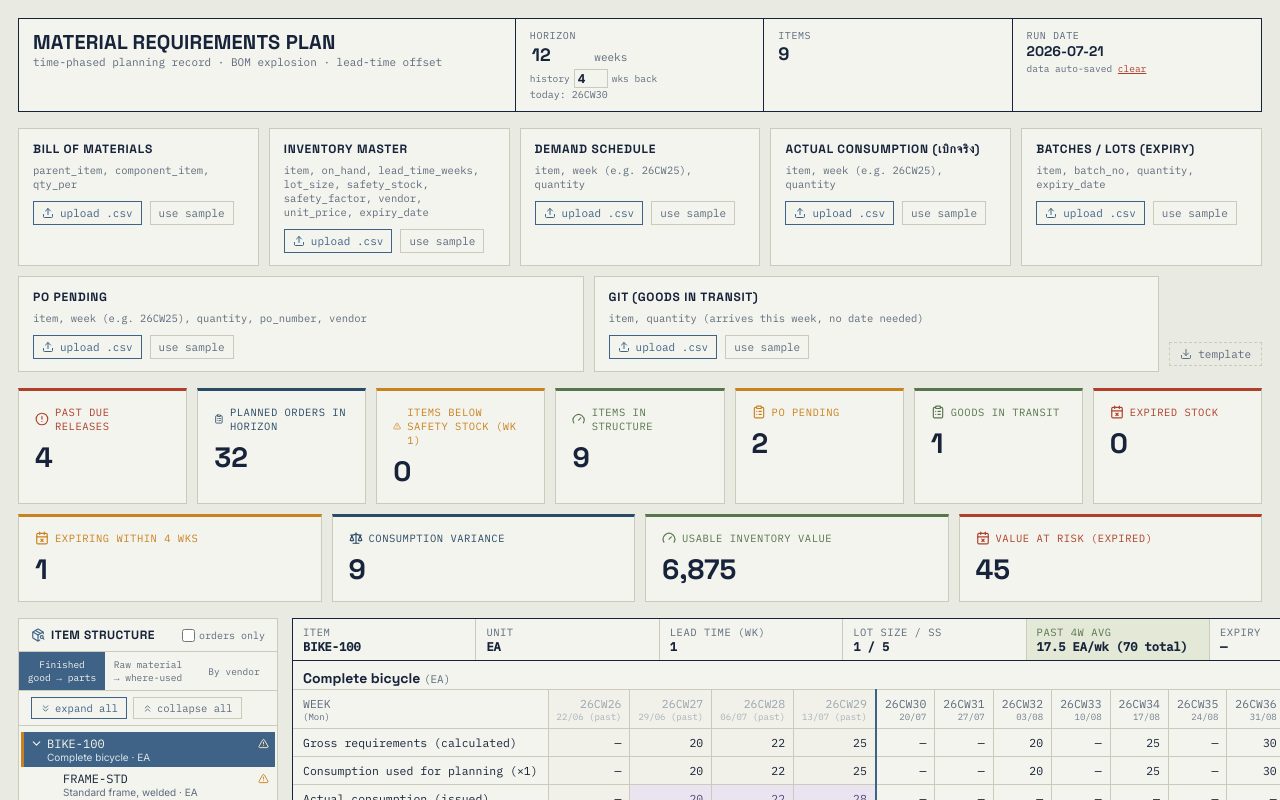
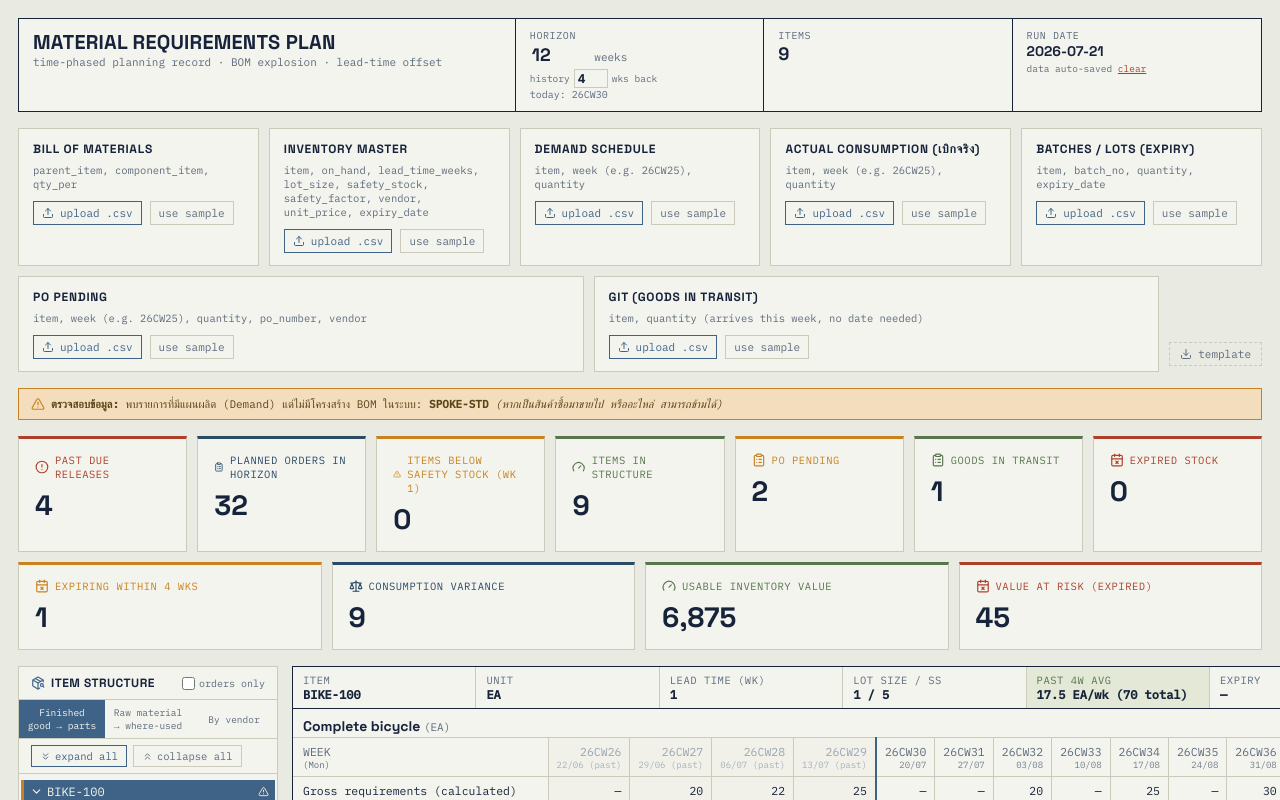
Before and after one commit to teeraponghf-cmd/MRP-Dashbboard1, a React (Vite) app: page / in a window 1280 px wide. Shown: the top 800 px of the page. Built offline with nearby package versions, Linux system fonts and the light colour scheme.

Commit message:
Update MRPDashboard.jsx

```diff
--- a/src/MRPDashboard.jsx
+++ b/src/MRPDashboard.jsx
@@ -189,12 +189,44 @@ function runMRP({ bom, inventory, demand, poPending, git, actualConsumption, bat
     }
   });
 
+  const demandItemsSet = new Set();
+
   const allItems = new Set([
     ...Object.keys(invByItem),
-    ...(demand || []).map(r => String(extract(r, "item", ["item", "part", "รหัส"], ["item"]) || "").trim().toUpperCase()).filter(Boolean),
+    ...(demand || []).map(r => {
+      let rawItem = extract(r, "item", ["item", "part", "รหัส"], ["item"]);
+      let rawQty = extract(r, "quantity", ["quantity", "qty", "amount", "จำนวน"], ["qty", "quant"]);
+      if (rawItem) {
+        let it = String(rawItem).trim().toUpperCase();
+        if (toNum(rawQty) > 0) demandItemsSet.add(it); // จับตาดูไอเทมที่มี Demand ยอด > 0
+        return it;
+      }
+      return "";
+    }).filter(Boolean),
     ...Object.keys(childrenOf),
     ...Object.keys(parentsOf),
   ]);
+
+  // --- DATA VALIDATION (ตรวจสอบข้อมูล) ---
+  const warnings = {
+    demandWithoutBOM: [],
+    missingInventory: []
+  };
+
+  // 1. หาไอเทมที่อยู่ใน Demand แต่ไม่มี BOM (อาจจะเป็น Order วัตถุดิบตรงๆ หรือลืมใส่ BOM FG)
+  Array.from(demandItemsSet).forEach(item => {
+    if (!childrenOf[item] || childrenOf[item].length === 0) {
+      warnings.demandWithoutBOM.push(item);
+    }
+  });
+
+  // 2. หาไอเทมที่อยู่ในโครงสร้าง MRP แต่หาในไฟล์ Inventory ไม่เจอ
+  Array.from(allItems).forEach(item => {
+    if (!invByItem[item]) {
+      warnings.missingInventory.push(item);
+    }
+  });
+  // ----------------------------------------
 
   const level = {};
   allItems.forEach((it) => (level[it] = 0));
@@ -372,17 +404,13 @@ function runMRP({ bom, inventory, demand, poPending, git, actualConsumption, bat
       let proj = onHandPrev + sr[i] - consumption[i];
       let ordered = 0;
 
-      // 1. ตรวจสอบว่ามีการแก้ไข Manual Override สำหรับ Release ที่จะมาส่งในสัปดาห์นี้หรือไม่
       const releaseIdx = i - leadTime;
       const overrideKey = `${item}::${releaseIdx}`;
 
       if (planOverrides && planOverrides[overrideKey] !== undefined) {
-         // ถ้ายูสเซอร์กรอก Override เข้ามา ให้ยึดตามตัวเลขของยูสเซอร์เป็นหลัก (สะท้อน Proj On Hand ทันที)
          ordered = planOverrides[overrideKey];
       } else {
-         // 2. ถ้าไม่มีการ Override ให้คำนวณ Shortage สั่งของอัตโนมัติตามปกติ
          if (proj < safety) {
-           // ป้องกันของ Past-due ตีกัน: ถ้ายูสเซอร์ Override สัปดาห์ปัจจุบัน (HW) ไปแล้ว จะหยุดสร้าง order ย้อนหลังเวทมนตร์ให้
            if (releaseIdx < HW && planOverrides && planOverrides[`${item}::${HW}`] !== undefined) {
                ordered = 0;
            } else {
@@ -395,12 +423,10 @@ function runMRP({ bom, inventory, demand, poPending, git, actualConsumption, bat
       plannedReceipt[i] = ordered;
       proj += ordered;
       projOnHand[i] = proj;
-      // Net Req แสดงยอดขาดจริงก่อนที่จะรับของเข้า
       netReq[i] = Math.max(0, safety - (onHandPrev + sr[i] - consumption[i]));
       onHandPrev = proj;
     }
 
-    // คำนวณ Planned Release ตามปกติ
     const calcPlannedRelease = new Array(totalCols).fill(0);
     for (let fi = 0; fi < horizon; fi++) {
       const i = HW + fi;
@@ -415,13 +441,11 @@ function runMRP({ bom, inventory, demand, poPending, git, actualConsumption, bat
       }
     }
 
-    // สร้างตาราง Final Planned Release เพื่อส่งต่อยอด Override ให้ชิ้นส่วนลูก
     const finalPlannedRelease = calcPlannedRelease.map((v, idx) => {
       const key = `${item}::${idx}`;
       return planOverrides && planOverrides[key] !== undefined ? planOverrides[key] : v;
     });
 
-    // กระจายแผนไปยังชิ้นส่วนลูก (Dependent Demand)
     const kids = childrenOf[item] || [];
     kids.forEach(({ component, qty_per }) => {
       grossReq[component] = grossReq[component] || new Array(totalCols).fill(0);
@@ -486,7 +510,7 @@ function runMRP({ bom, inventory, demand, poPending, git, actualConsumption, bat
     };
   });
 
-  return { weeks, weekLabels, weekDates, weekMondayDates, records, order, childrenOf, historyWeeks: HW };
+  return { weeks, weekLabels, weekDates, weekMondayDates, records, order, childrenOf, historyWeeks: HW, warnings };
 }
 
 // ---------- Storage adapter ----------
@@ -1242,7 +1266,7 @@ export default function MRPDashboard() {
     });
   }, []);
 
-  const { weeks, weekLabels, weekDates, records, order, childrenOf } = useMemo(
+  const { weeks, weekLabels, weekDates, records, order, childrenOf, warnings } = useMemo(
     () => runMRP({ bom, inventory, demand, poPending: scheduledReceiptsPO, git: scheduledReceiptsGIT, actualConsumption, batches, horizon, historyWeeks, planOverrides }),
     [bom, inventory, demand, scheduledReceiptsPO, scheduledReceiptsGIT, actualConsumption, batches, horizon, historyWeeks, planOverrides]
   );
@@ -1508,6 +1532,28 @@ export default function MRPDashboard() {
         }}>
           Couldn't find a PO number column in your PO Pending file — columns detected: {poPendingHeaderWarning.join(", ")}.
           Rename one to "po_number" (or anything containing "po") and re-upload.
+        </div>
+      )}
+
+      {/* Data Validation Warnings */}
+      {warnings && (warnings.demandWithoutBOM.length > 0 || warnings.missingInventory.length > 0) && (
+        <div style={{ display: 'flex', flexDirection: 'column', gap: 8, marginBottom: 16 }}>
+          {warnings.demandWithoutBOM.length > 0 && (
+            <div style={{ background: '#F3DDBC', border: `1px solid ${COLORS.amber}`, padding: '8px 12px', color: '#5C4419', fontFamily: "'IBM Plex Mono', monospace", fontSize: 11, display: 'flex', alignItems: 'center', gap: 6 }}>
+              <AlertTriangle size={14} color={COLORS.amber} style={{ minWidth: 14 }} />
+              <span>
+                <strong>ตรวจสอบข้อมูล:</strong> พบรายการที่มีแผนผลิต (Demand) แต่ไม่มีโครงสร้าง BOM ในระบบ: <b>{warnings.demandWithoutBOM.join(", ")}</b> <i>(หากเป็นสินค้าซื้อมาขายไป หรืออะไหล่ สามารถข้ามได้)</i>
+              </span>
+            </div>
+          )}
+          {warnings.missingInventory.length > 0 && (
+            <div style={{ background: '#F6D9D3', border: `1px solid ${COLORS.rust}`, padding: '8px 12px', color: '#6A2B1D', fontFamily: "'IBM Plex Mono', monospace", fontSize: 11, display: 'flex', alignItems: 'center', gap: 6 }}>
+              <CircleAlert size={14} color={COLORS.rust} style={{ minWidth: 14 }} />
+              <span>
+                <strong>ข้อมูล Master ขาดหาย:</strong> พบรายการเหล่านี้อยู่ในโครงสร้าง BOM หรือ Demand แต่ไม่มีรายชื่ออยู่ใน Inventory Master: <b>{warnings.missingInventory.join(", ")}</b>
+              </span>
+            </div>
+          )}
         </div>
       )}
 
```
